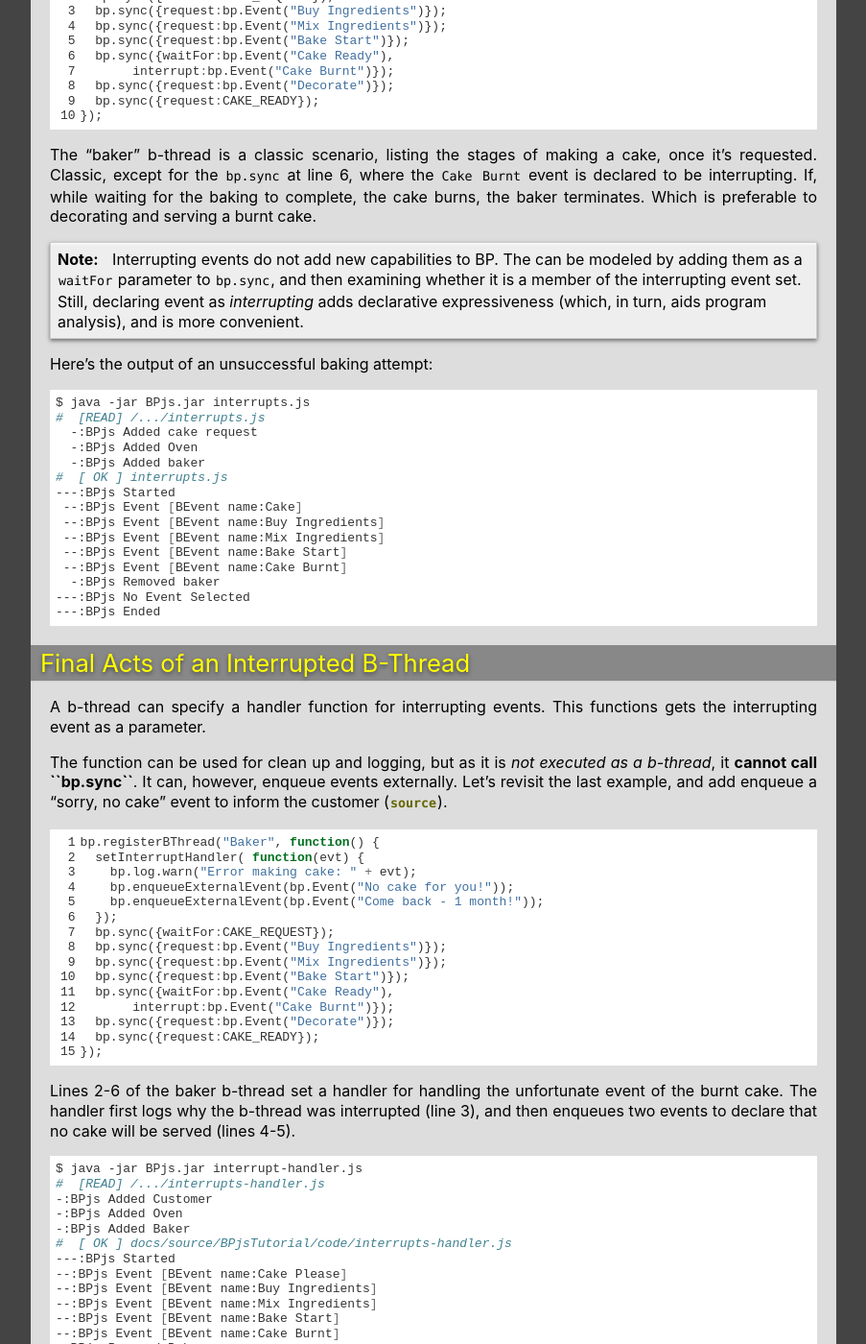
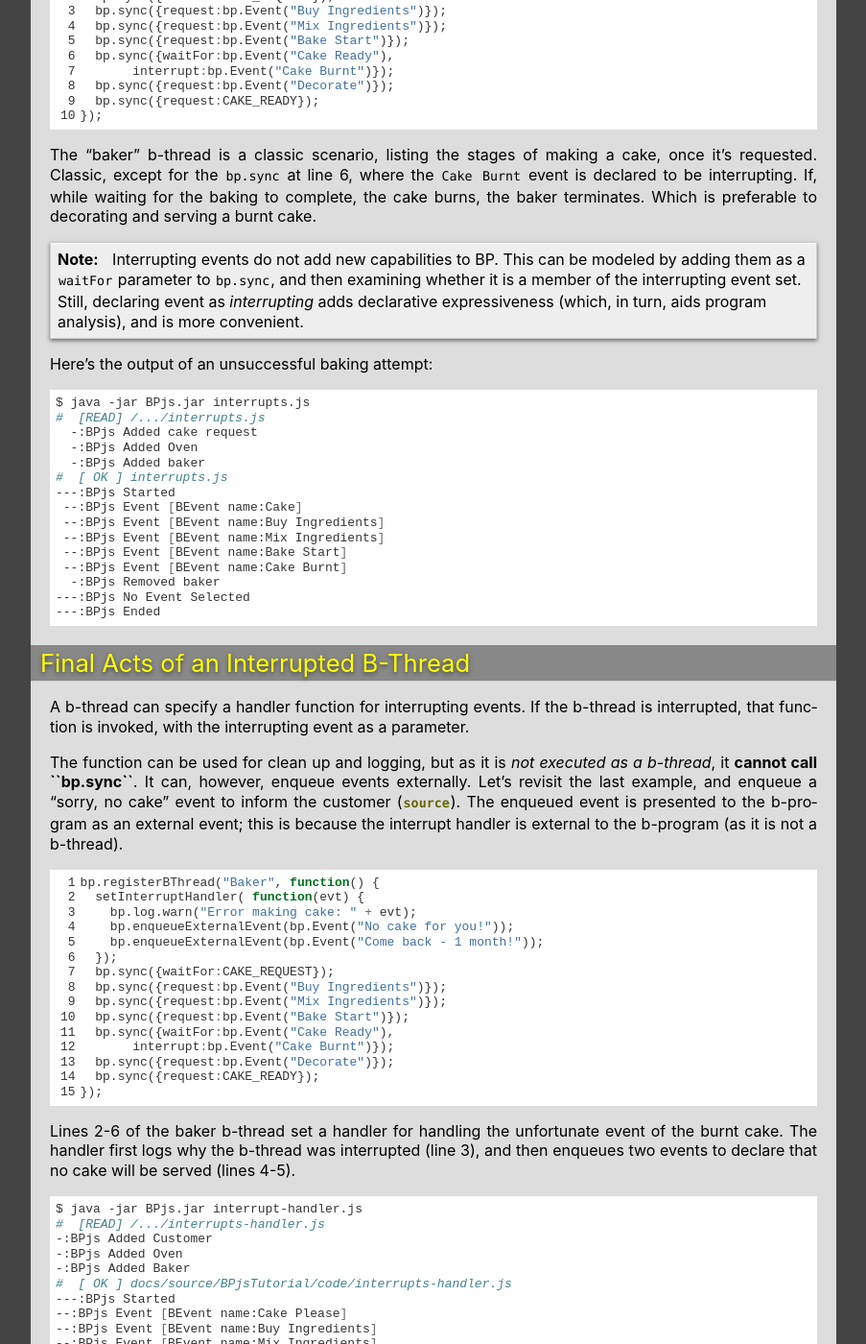
Before and after one commit to bThink-BGU/BPjs, a Sphinx documentation site: the page built from docs/source/BPjsTutorial/interrupts.rst, in a window 1280 px wide and 1400 px high, scrolled down 952 px. Shown: the whole window at 96% size, without its empty margins (198-1101 px from the left). Built offline with Sphinx 7.4.7, drawn with Linux system fonts in a browser that asks for light colours; formulas are drawn with MathJax 3.

Commit message:
Fixed typos in docs, based on Haim and Gidi's corrections

```diff
--- a/docs/source/BPjsTutorial/bp-object.rst
+++ b/docs/source/BPjsTutorial/bp-object.rst
@@ -26,7 +26,7 @@
 ``bp.EventSet(name, predicate)``
 ~~~~~~~~~~~~~~~~~~~~~~~~~~~~~~~~
 
-Creates and event set: basically a named predicate that accepts events and returns ``true`` for set members.
+Creates an event set: basically a named predicate that accepts events and returns ``true`` for set members.
 
 * ``name``: Name of the event set. String.
 * ``predicate``: The set membership predicate. Function that takes one parameter (event) and returns boolean.
--- a/docs/source/BPjsTutorial/dynamic-bthread-addition.rst
+++ b/docs/source/BPjsTutorial/dynamic-bthread-addition.rst
@@ -2,7 +2,7 @@
 Adding B-Threads Dynamically
 ==============================
 
-Let's count to 4 in an arbitrary order! That is, let's have 4 events, labeled ``e0`` to ``e3``, and not care about the order in which the occur. For this, we need four b-threads, each requesting a numbered event. But since they all do the same, we might want to create them from a loop, like so:
+Let's count to 4 in an arbitrary order! That is, let's have 4 events, labeled ``e0`` to ``e3``, and not care about the order in which they occur. For this, we need four b-threads, each requesting a numbered event. But since they all do the same, we might want to create them from a loop, like so:
 
 .. literalinclude:: code/dynamic-bthread-bad.js
   :linenos:
--- a/docs/source/BPjsTutorial/hello-world.rst
+++ b/docs/source/BPjsTutorial/hello-world.rst
@@ -25,7 +25,7 @@
 
 This is not a very complicated example, but it does show a few basics worth mentioning. First, b-threads are normal javascript functions that take no parameters. They are added to the b-program using ``bp.registerBThread``. Note that the b-program is never explicitly started by the client code. Starting the b-program is done by BPjs for you.
 
-Lines 2 and 3 contains a very simple ``bp.sync`` statement, requesting an event. The events are created using the event factory ``bp.Event(...)``. This code uses the simple version of ``bp.Event``, passing the event name onely.
+Lines 2 and 3 contains a very simple ``bp.sync`` statement, requesting an event. The events are created using the event factory ``bp.Event(...)``. This code uses the simple version of ``bp.Event``, passing the event name only.
 We'll see more of ``bp.XXX`` and ``bp.sync`` soon, but first let's run this program and see what happens.
 
 
--- a/docs/source/BPjsTutorial/interrupts.rst
+++ b/docs/source/BPjsTutorial/interrupts.rst
@@ -43,7 +43,7 @@
 
 The "baker" b-thread is a classic scenario, listing the stages of making a cake, once it's requested. Classic, except for the ``bp.sync`` at line 6, where the ``Cake Burnt`` event is declared to be interrupting. If, while waiting for the baking to complete, the cake burns, the baker terminates. Which is preferable to decorating and serving a burnt cake.
 
-.. note:: Interrupting events do not add new capabilities to BP. The can be modeled by adding them as a ``waitFor`` parameter to ``bp.sync``, and then examining whether it is a member of the interrupting event set. Still, declaring event as *interrupting* adds declarative expressiveness (which, in turn, aids program analysis), and is more convenient.
+.. note:: Interrupting events do not add new capabilities to BP. This can be modeled by adding them as a ``waitFor`` parameter to ``bp.sync``, and then examining whether it is a member of the interrupting event set. Still, declaring event as *interrupting* adds declarative expressiveness (which, in turn, aids program analysis), and is more convenient.
 
 Here's the output of an unsuccessful baking attempt:
 
@@ -71,9 +71,9 @@
 Final Acts of an Interrupted B-Thread
 --------------------------------------
 
-A b-thread can specify a handler function for interrupting events. This functions gets the interrupting event as a parameter.
+A b-thread can specify a handler function for interrupting events. If the b-thread is interrupted, that function is invoked, with the interrupting event as a parameter.
 
-The function can be used for clean up and logging, but as it is *not executed as a b-thread*, it **cannot call ``bp.sync``**. It can, however, enqueue events externally. Let's revisit the last example, and add enqueue a "sorry, no cake" event to inform the customer (:download:`source <code/interrupts-handler.js>`).
+The function can be used for clean up and logging, but as it is *not executed as a b-thread*, it **cannot call ``bp.sync``**. It can, however, enqueue events externally. Let's revisit the last example, and enqueue a "sorry, no cake" event to inform the customer (:download:`source <code/interrupts-handler.js>`). The enqueued event is presented to the b-program as an external event; this is because the interrupt handler is external to the b-program (as it is not a b-thread).
 
 .. literalinclude:: code/interrupts-handler.js
   :linenos:
```
Also changed, not shown: other parts of docs/source/BPjsTutorial/bp-object.rst (+1 -1 lines).
